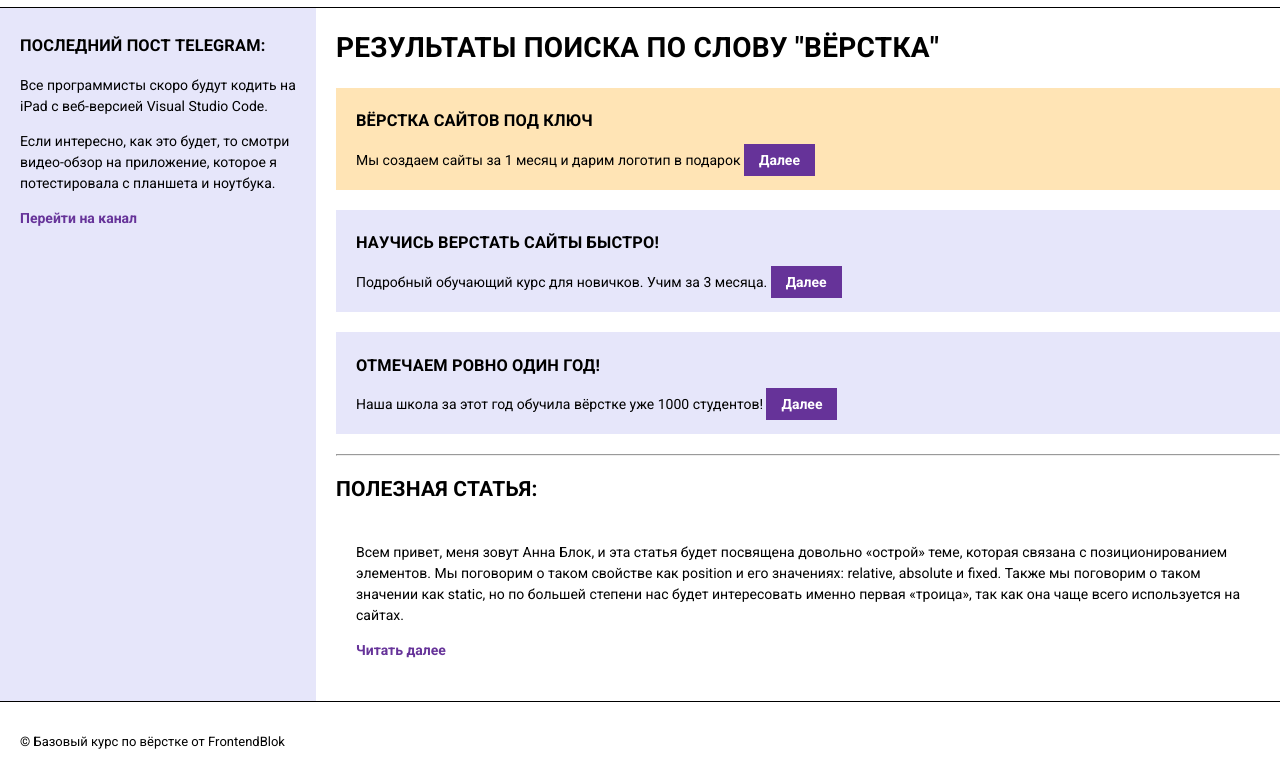
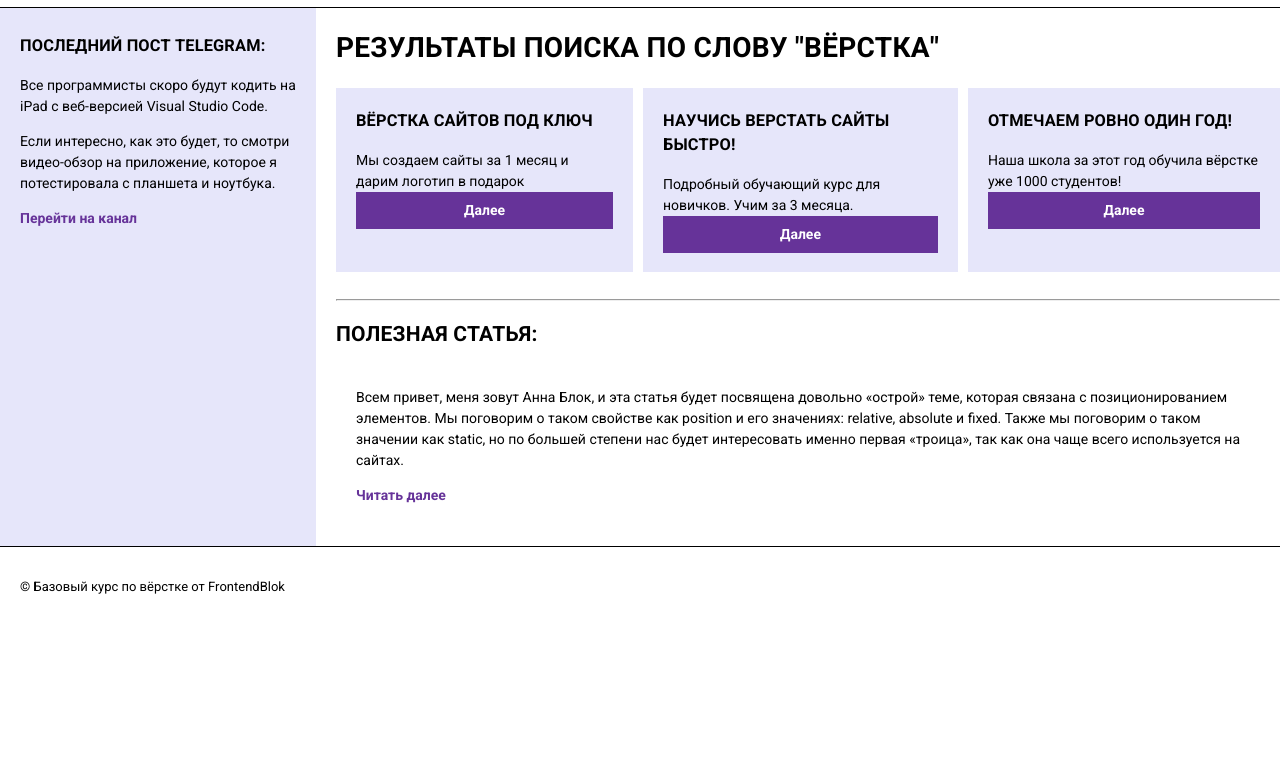
Before and after one commit to webdev2197/FrontendBlok_Module01-test, a plain HTML site: page semantic.html in a window 1280 px wide. Shown: the part 53-817 px from the top of the page. Drawn offline with Linux system fonts and the light colour scheme.

Commit message:
add flex style

```diff
--- a/semantic.html
+++ b/semantic.html
@@ -39,6 +39,7 @@
     </article>
     <main>
       <h1>Результаты поиска по слову "вёрстка"</h1>
+      <div class="result">
         <section>
           <h3>Вёрстка сайтов под ключ</h3>
           <p>Мы создаем сайты за 1 месяц и дарим логотип в подарок <a class="link" href="#">Далее</a></p>
@@ -51,6 +52,7 @@
           <h3>Отмечаем ровно один год!</h3>
           <p>Наша школа за этот год обучила вёрстке уже 1000 студентов! <a class="link" href="#">Далее</a></p>
         </section>
+      </div>
       <hr>
       <h2>Полезная статья:</h2>
       <section class="post">
--- a/styles/semantic.css
+++ b/styles/semantic.css
@@ -40,13 +40,8 @@ ul {
   list-style-type: none;
   padding-left: 0;
   margin: 0;
+  gap: 30px;
 }
-
-ul>li:not(:last-child) {
-  margin-right: 30px;
-}
-
-
 
 .box {
   display: flex;
@@ -70,18 +65,21 @@ ul>li:not(:last-child) {
   padding: 0 20px;
 }
 
+.result{
+  display: flex;
+  gap: 10px;
+}
+
 section {
   background-color: lavender;
   padding: 5px 20px;
   margin-bottom: 20px;
 }
 
-section:nth-child(2){
-  background-color: moccasin;
-}
-
 .link {
   background-color: rebeccapurple;
   color: white;
   padding: 8px 15px;
+  display: block;
+  text-align: center;
 }
```
Lines whose indentation alone changed are shown as unchanged.
